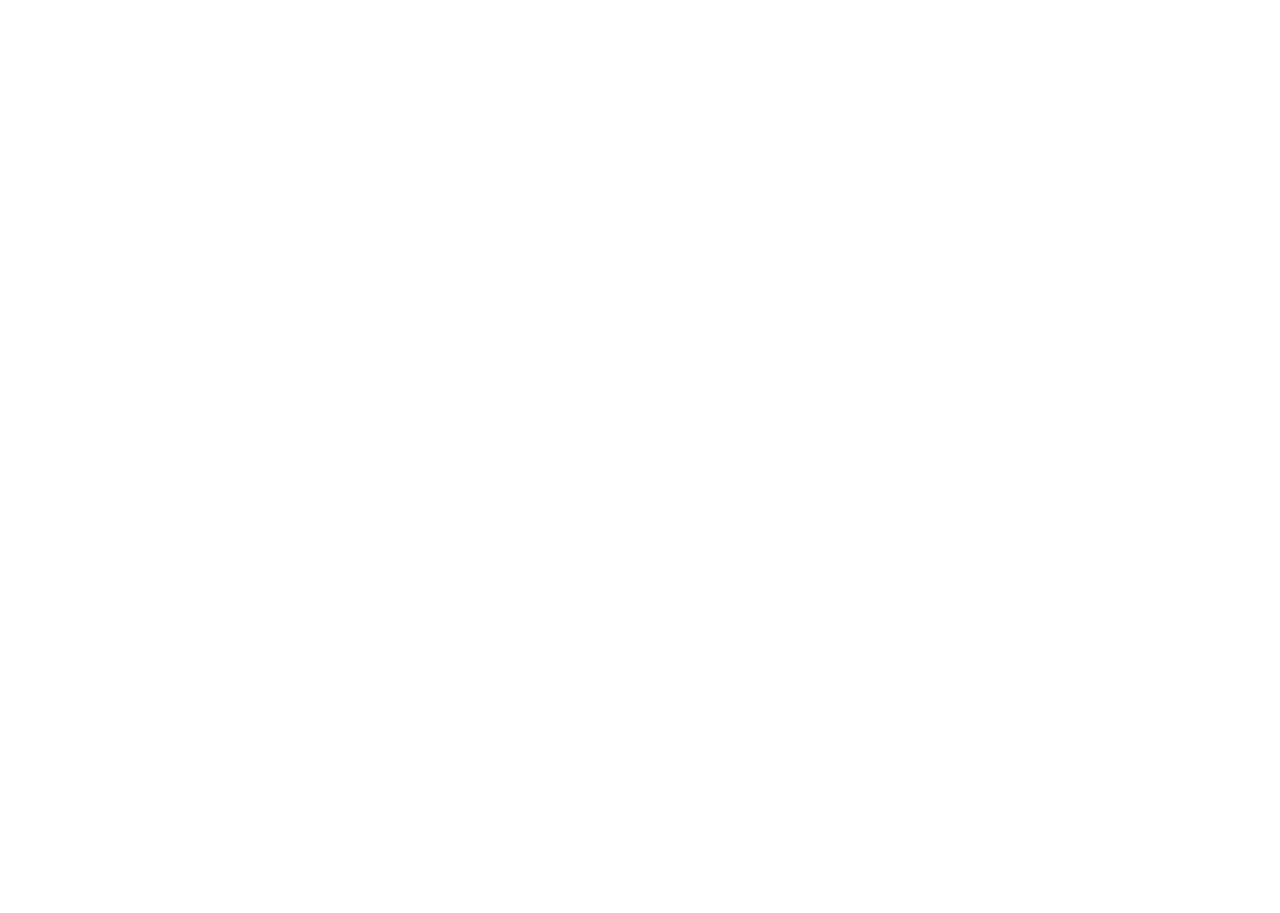
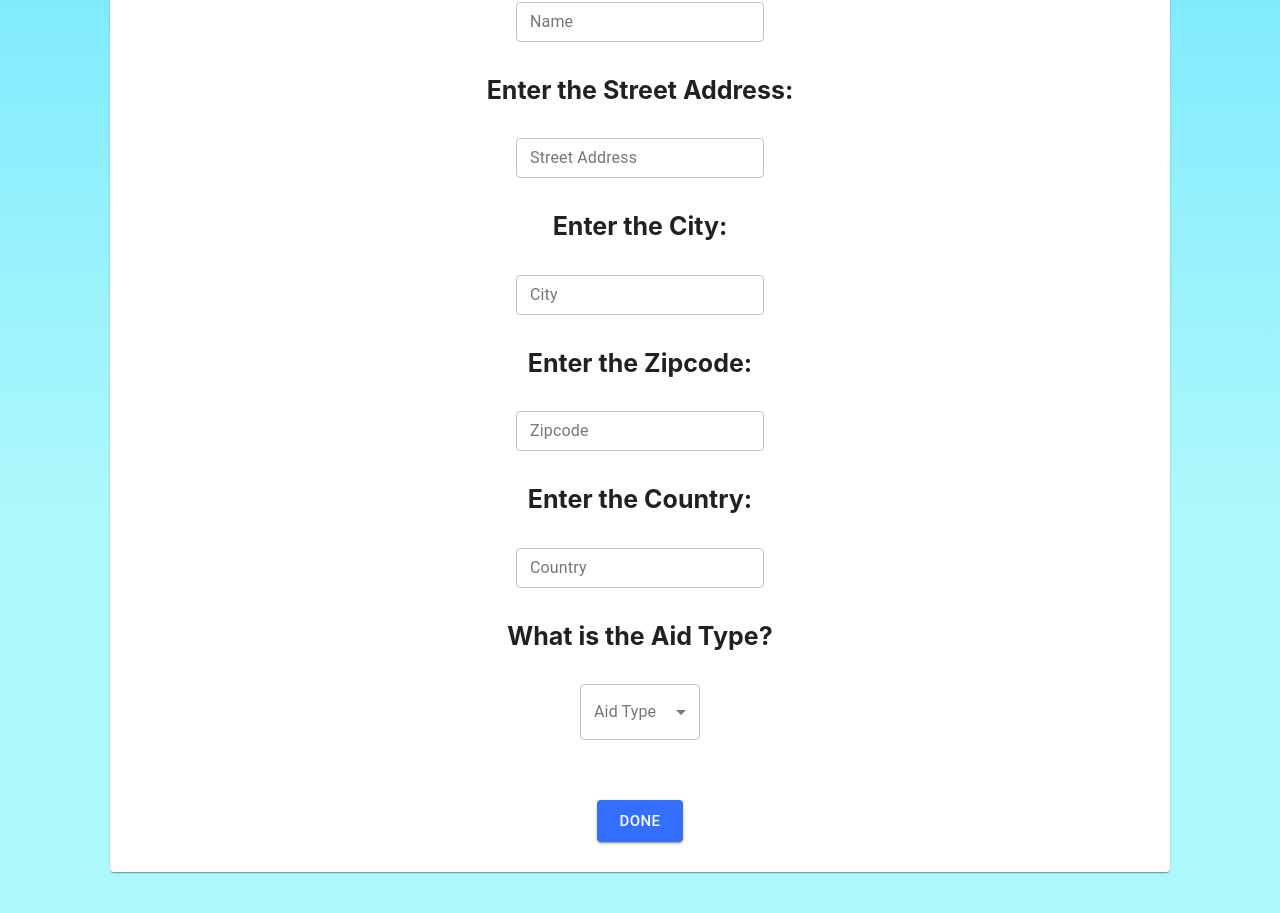
Before and after one commit to jennifer-s19/DNS2AidMap, a React (Create React App) app: page /userSubmission in a window 1280 px wide. Shown: the part 639-1552 px from the top of the page. Before the commit the page ends 800 px from the top, so only its background shows below. Built offline with nearby package versions, Linux system fonts and the light colour scheme.

Commit message:
Adding basic UserSubmission form

```diff
--- a/src/AboutUs.js
+++ b/src/AboutUs.js
@@ -2,9 +2,7 @@
 import "./AppHeader";
 import { makeStyles } from "@material-ui/core/styles";
 import Card from "@material-ui/core/Card";
-import CardActions from "@material-ui/core/CardActions";
 import CardContent from "@material-ui/core/CardContent";
-import Button from "@material-ui/core/Button";
 import Typography from "@material-ui/core/Typography";
 
 const useStyles = makeStyles((theme) => ({
--- a/src/AppHeader.js
+++ b/src/AppHeader.js
@@ -11,8 +11,7 @@
 import HomePage from "./HomePage";
 import FindAid from "./FindAid";
 import AboutUs from "./AboutUs";
-//import About from "./About";
-//import UserSubmission from "./UserSubmission";
+import UserSubmission from "./UserSubmission";
 
 const useStyles = makeStyles((theme) => ({
   root: {
@@ -113,9 +112,9 @@
           <Route exact path="/about">
             <AboutUs />
           </Route>
-          {/* <Route exact path="/userSubmission">
+          <Route exact path="/userSubmission">
             <UserSubmission />
-          </Route> */}
+          </Route>
         </Switch>
       </div>
     </Router>
--- /dev/null
+++ b/src/UserSubmission.js
@@ -0,0 +1,160 @@
+import React from "react";
+import "./AppHeader";
+import { makeStyles } from "@material-ui/core/styles";
+import Paper from "@material-ui/core/Paper";
+import Button from "@material-ui/core/Button";
+import MenuItem from "@material-ui/core/MenuItem";
+import FormControl from "@material-ui/core/FormControl";
+import Select from "@material-ui/core/Select";
+import InputLabel from "@material-ui/core/InputLabel";
+import TextField from "@material-ui/core/TextField";
+import { useState } from "react";
+
+const useStyles = makeStyles((theme) => ({
+  title: {
+    background: "linear-gradient(360deg, #AEF8FC 30%, #5CE1FE 90%)",
+    width: "auto",
+    length: "auto",
+    fontWeight: 600,
+    fontSize: 25,
+  },
+  paper: {
+    margin: 50,
+    height: "auto",
+    background: "#FFF",
+  },
+
+  heading: {
+    width: "auto",
+    display: "flex",
+    flexDirection: "column",
+    justifyContent: "center",
+    textAlign: "center",
+    marginRight: 60,
+    marginLeft: 60,
+  },
+  formControl: {
+    minWidth: 120,
+  },
+  doneButton: {
+    backgroundColor: "#336EFF",
+  },
+}));
+
+export default function Home() {
+  const classes = useStyles();
+  const [nameValue, setNameValue] = useState("");
+  const [streetAddressValue, setStreetAddressValue] = useState("");
+  const [cityValue, setCityValue] = useState("");
+  const [zipAddressValue, setZipAddressValue] = useState("");
+  const [countryValue, setCountryValue] = useState("");
+  const [aidValue, setAidValue] = useState("");
+
+  return (
+    <div className={classes.title}>
+      <form>
+        <div className={classes.heading}>
+          <Paper className={classes.paper}>
+            <br></br>
+            <br></br>
+            <h1 style={{ marginTop: 0 }}>User Submission Form</h1>
+            <h3>*Only for actual FREE resources</h3>
+            <h4>
+              Please submit a user submission if you came across a place
+              offering free WiFi Hotspots or a Foodbank
+            </h4>
+            <p>
+              We appreciate your contribution!
+              <br></br>- Aid Map Founders
+            </p>
+            <br></br>
+            <div className={classes.nameField}>
+              <h4>Enter the Name of the establishment: </h4>
+              <TextField
+                className={classes.name}
+                label="Name"
+                variant="outlined"
+                size="small"
+                value={nameValue}
+                onChange={(e) => setNameValue(e.target.value)}
+              />
+            </div>
+            <div className={classes.addressField}>
+              <h4>Enter the Street Address: </h4>
+              <TextField
+                className={classes.streetAddress}
+                label="Street Address"
+                variant="outlined"
+                size="small"
+                value={streetAddressValue}
+                onChange={(e) => setStreetAddressValue(e.target.value)}
+              />
+              <h4>Enter the City: </h4>
+              <TextField
+                className={classes.city}
+                label="City"
+                variant="outlined"
+                size="small"
+                value={cityValue}
+                onChange={(e) => setCityValue(e.target.value)}
+              />
+              <h4>Enter the Zipcode: </h4>
+              <TextField
+                className={classes.zipAddress}
+                label="Zipcode"
+                variant="outlined"
+                size="small"
+                value={zipAddressValue}
+                onChange={(e) => setZipAddressValue(e.target.value)}
+              />
+              <h4>Enter the Country: </h4>
+              <TextField
+                className={classes.country}
+                label="Country"
+                variant="outlined"
+                size="small"
+                value={countryValue}
+                onChange={(e) => setCountryValue(e.target.value)}
+              />
+            </div>
+            <div className={classes.aid}>
+              <h4>What is the Aid Type?</h4>
+              <FormControl variant="outlined" className={classes.formControl}>
+                <InputLabel id="demo-simple-select-outlined-label">
+                  Aid Type
+                </InputLabel>
+                <Select
+                  labelId="demo-simple-select-outlined-label"
+                  id="demo-simple-select-outlined"
+                  value={aidValue}
+                  onChange={(e) => setAidValue(e.target.value)}
+                  label="Aid Type"
+                >
+                  <MenuItem disabled value="  ">
+                    <em>Search for</em>
+                  </MenuItem>
+                  <MenuItem value={"WiFi"}>WiFi Hotspots</MenuItem>
+                  <MenuItem value={"Food"}>Food Banks</MenuItem>
+                </Select>
+              </FormControl>
+            </div>
+            <br></br>
+            <br></br>
+            <Button
+              className={classes.doneButton}
+              size="large"
+              variant="contained"
+              color="primary"
+            >
+              Done
+            </Button>
+            <br></br>
+            <br></br>
+          </Paper>
+          <br></br>
+          <br></br>
+        </div>
+      </form>
+    </div>
+  );
+}
```
